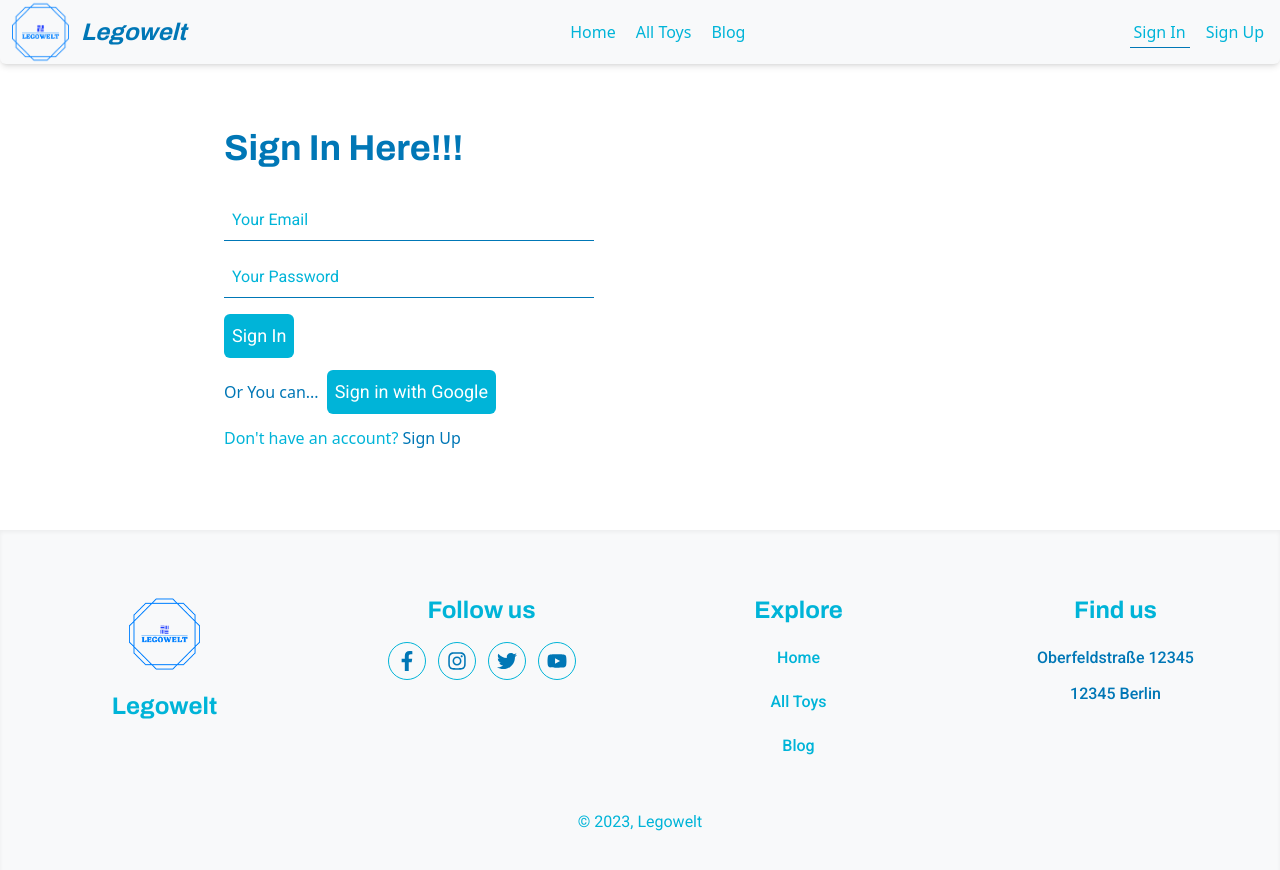
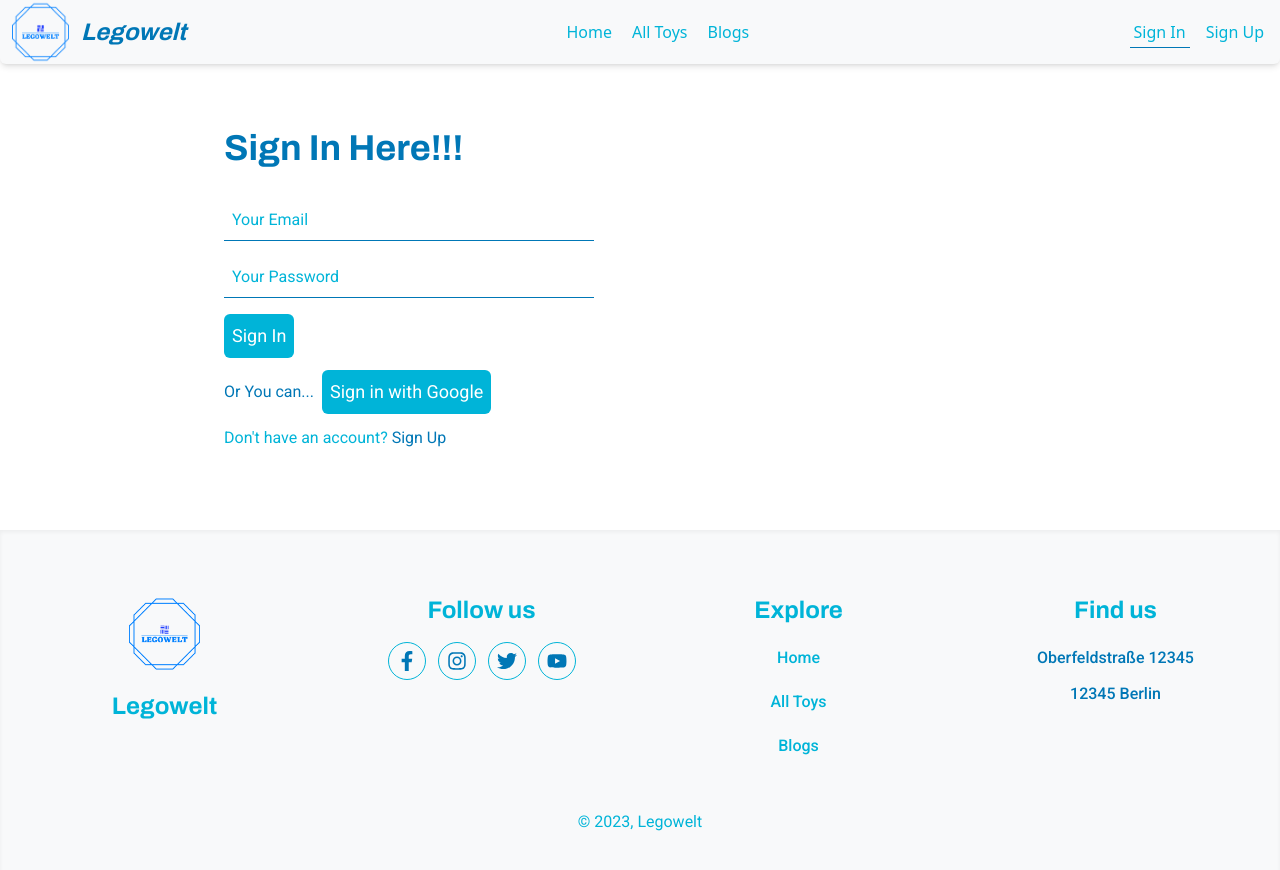
Before and after one commit to eh-munna/legowelt-client, a React (Vite) app: page /sign-in in a window 1280 px wide. Shown: the top 870 px of the page. Built offline with nearby package versions, Linux system fonts and the light colour scheme; no server answers.

Commit message:
client side codes are okay and working

```diff
--- a/src/pages/Blog/Blog.jsx
+++ b/src/pages/Blog/Blog.jsx
@@ -2,7 +2,7 @@ import React from 'react';
 import useTitleChange from '../../TitleChange/TitleChange';
 
 const Blog = () => {
-  useTitleChange('Legowelt || Blog');
+  useTitleChange('Legowelt || Blogs');
   return (
     <div className="my-6 md:my-16">
       <div className="capitalize text-center space-y-3 py-4 md:py-12">
--- a/src/pages/SignUp/SignUp.jsx
+++ b/src/pages/SignUp/SignUp.jsx
@@ -125,7 +125,7 @@ const SignUp = () => {
           </button>
         </div>
         <div>
-          <p className="text-[#00b4d8]">
+          <p className="text-[#00b4d8] font-[roboto]">
             Already have an account?{' '}
             <Link className="text-[#0077b6]" to="/sign-in">
               Sign In
--- a/src/pages/SingIn/SignIn.jsx
+++ b/src/pages/SingIn/SignIn.jsx
@@ -106,7 +106,7 @@ const SignIn = () => {
         </div>
       </form>
       <div className="w-10/12 mx-auto md:mx-0 my-3 flex flex-col gap-2 md:gap-2 md:flex-row items-center">
-        <h3 className="text-[#0077b6]">Or You can... </h3>
+        <h3 className="text-[#0077b6] font-[roboto]">Or You can... </h3>
         <button
           type="button"
           onClick={googleLogin}
@@ -115,7 +115,7 @@ const SignIn = () => {
           Sign in with Google
         </button>
       </div>
-      <p className="text-[#00b4d8]">
+      <p className="text-[#00b4d8] font-[roboto]">
         Don&apos;t have an account?{' '}
         <Link className="text-[#0077b6]" to="/sign-up">
           Sign Up
--- a/src/shared/Footer/Footer.jsx
+++ b/src/shared/Footer/Footer.jsx
@@ -136,7 +136,7 @@ const Footer = () => {
                       : `border-0 p-1 text-[#00b4d8] border-b-[#0077b6]`
                   }
                 >
-                  Blog
+                  Blogs
                 </NavLink>
               </li>
             </ul>
--- a/src/shared/Navbar/Navbar.jsx
+++ b/src/shared/Navbar/Navbar.jsx
@@ -130,7 +130,7 @@ const Navbar = () => {
                     : `border-0 text-[#00b4d8] p-1`
                 }
               >
-                Blog
+                Blogs
               </NavLink>
             </li>
             <div className="md:hidden">
@@ -244,7 +244,7 @@ const Navbar = () => {
                     : `border-0 text-[#00b4d8] p-1`
                 }
               >
-                Blog
+                Blogs
               </NavLink>
             </li>
             <div className="md:hidden">
```
